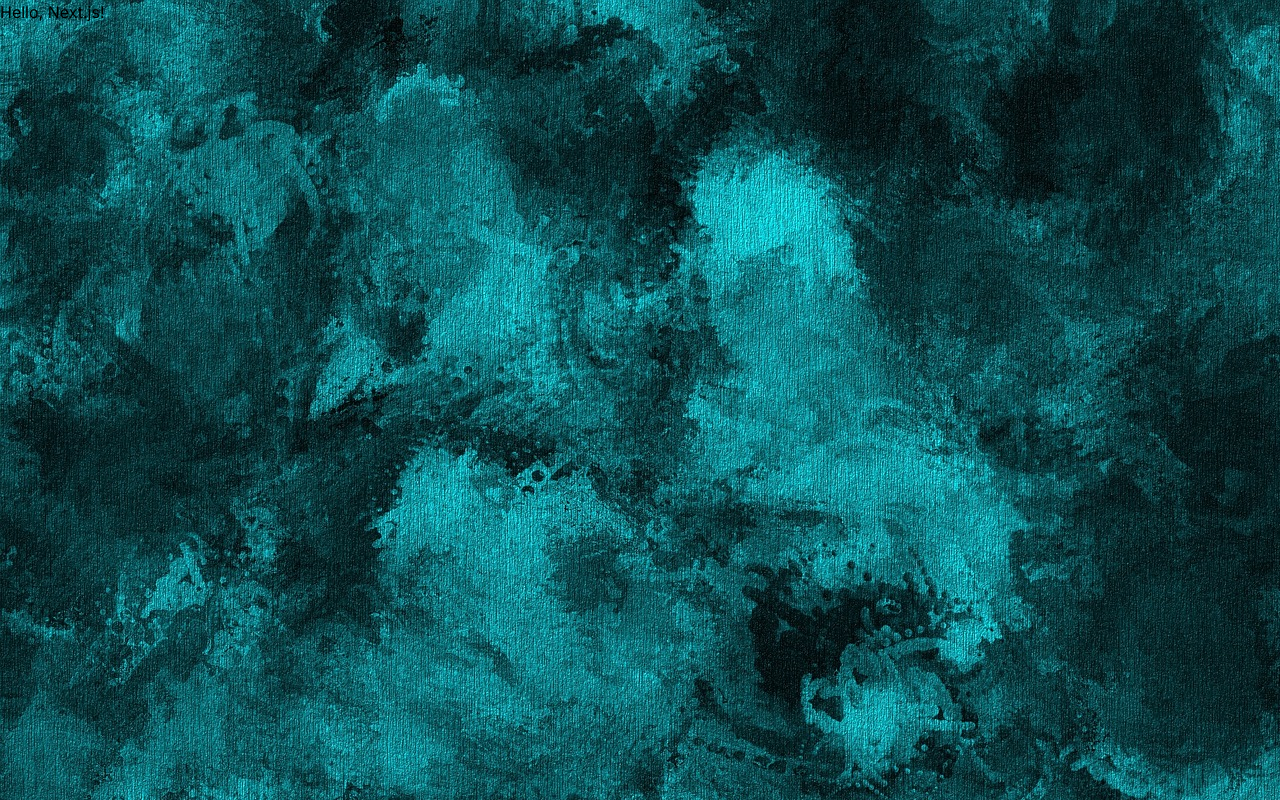
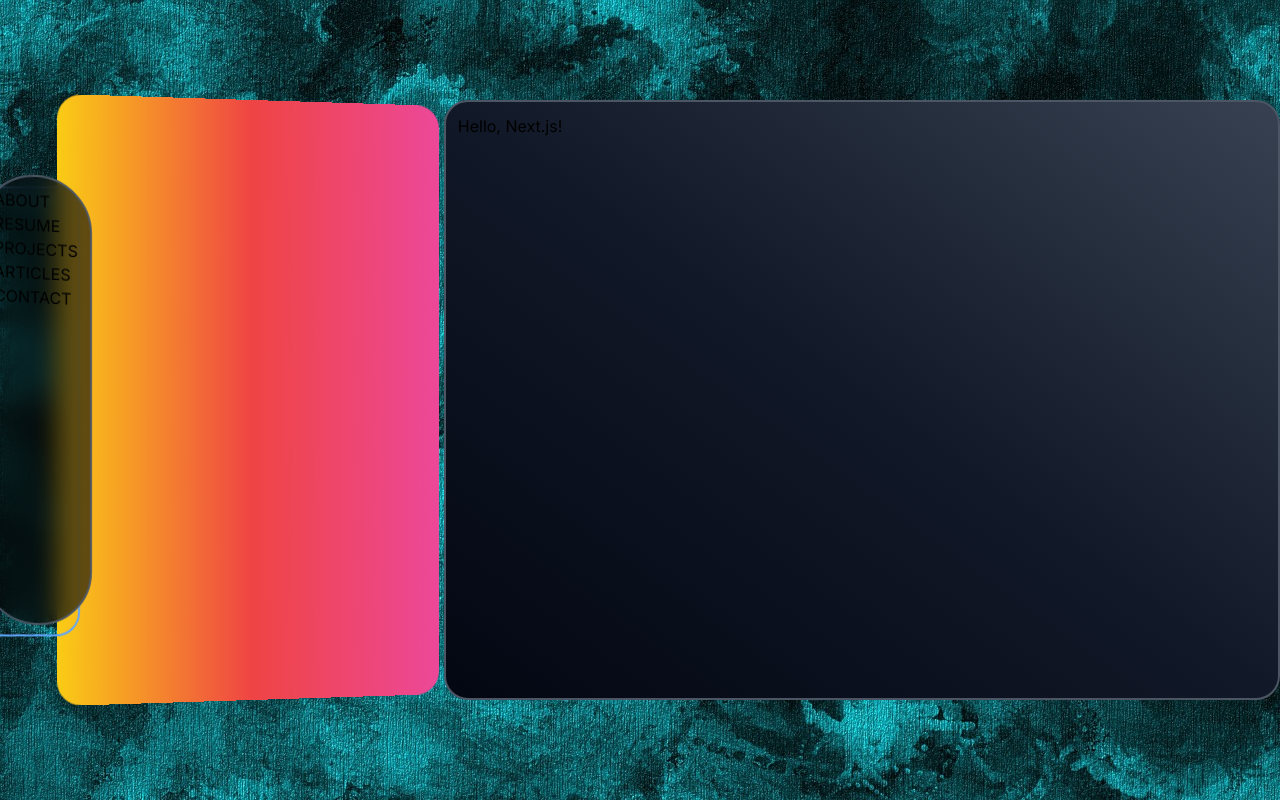
Before and after one commit to JonatasAlves9/curriculum, a Next.js app: page /aboutMe in a window 1280 px wide. Built offline with nearby package versions, Linux system fonts and the light colour scheme.

Commit message:
feat: create layout components

```diff
--- a/src/app/globals.css
+++ b/src/app/globals.css
@@ -31,3 +31,7 @@ body {
     text-wrap: balance;
   }
 }
+
+.rotate-y-3d {
+  transform: perspective(1000px) rotateY(6deg);
+}
--- a/src/app/layout.tsx
+++ b/src/app/layout.tsx
@@ -1,23 +1,76 @@
-import type { Metadata } from "next";
-import { Inter } from "next/font/google";
+import type {Metadata} from "next";
+import {Inter} from "next/font/google";
 import "./globals.css";
 
-const inter = Inter({ subsets: ["latin"] });
+const inter = Inter({subsets: ["latin"]});
 
 export const metadata: Metadata = {
     title: "Create Next App",
     description: "Generated by create next app",
 };
 
-export default function RootLayout({
-  children,
-}: Readonly<{
+const itensMenu = [
+    {
+        id: 1,
+        label: 'ABOUT',
+        icon: '',
+    },
+    {
+        id: 2,
+        label: 'RESUME',
+        icon: '',
+    },
+    {
+        id: 3,
+        label: 'PROJECTS',
+        icon: '',
+    },
+    {
+        id: 4,
+        label: 'ARTICLES',
+        icon: '',
+    },
+    {
+        id: 5,
+        label: 'CONTACT',
+        icon: '',
+    }
+];
+
+export default function RootLayout({children}: Readonly<{
     children: React.ReactNode;
 }>) {
     return (
         <html lang="en">
-      <body className={`${inter.className} bg-background-texture from-yellow-400 `}>
+        <body
+            className={`${inter.className} bg-background-texture flex h-screen justify-center items-center`}>
+        <div className="container flex mx-auto my-auto h-3/4">
+            <div className="container flex h-full items-center w-fit">
+                {/*Menu*/}
+                <div
+                    className={"h-3/4 rounded-full transform skew-y-3 -ml-5 z-40"}>
+                    <div
+                        className={"w-full p-4 border-2 border-blue-400 h-full rounded-3xl absolute -left-3 top-3 z-0 transform -skew-y-3"}/>
+                    <div
+                        className={"bg-black border-2 border-gray-600 bg-opacity-60 h-full rounded-full backdrop-blur-md z-0 p-3"}>
+
+                        {
+                            itensMenu.map((item) => (
+                                <p key={item.id}>
+                                    {item.label}
+                                </p>
+                            ))
+                        }
+                    </div>
+                </div>
+                {/*Card Imagem*/}
+                <div
+                    className={"bg-gradient-to-r from-yellow-400 via-red-500 to-pink-500 h-full w-96 rounded-3xl rotate-y-3d -ml-8"}></div>
+            </div>
+            <div className={"border-2 bg-gradient-to-tr from-gray-950 via-gray-900 to-gray-700 rounded-3xl border-gray-600 p-3 w-full"}>
                 {children}
+            </div>
+        </div>
         </body>
         </html>
     );
```
Lines whose indentation alone changed are shown as unchanged.
